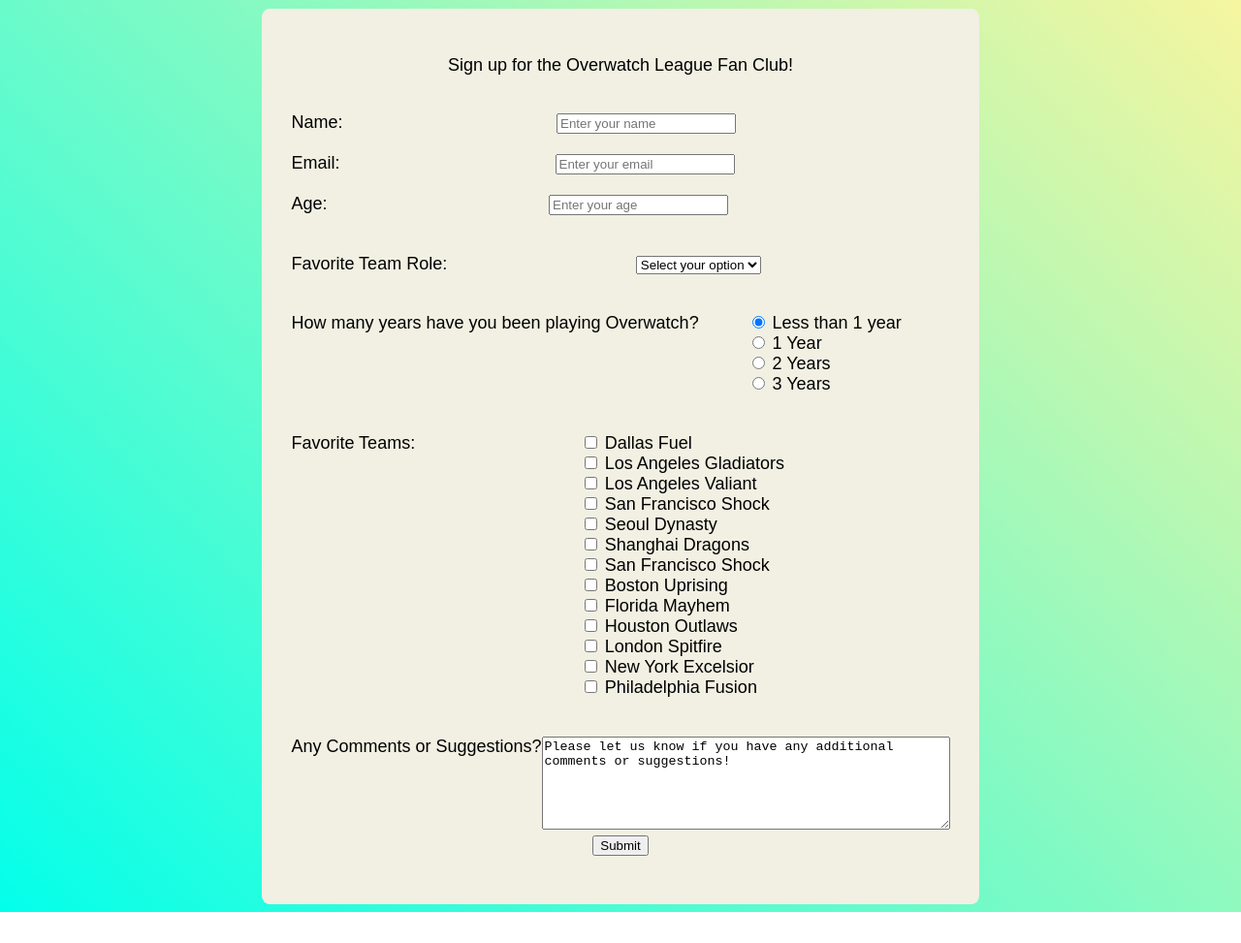
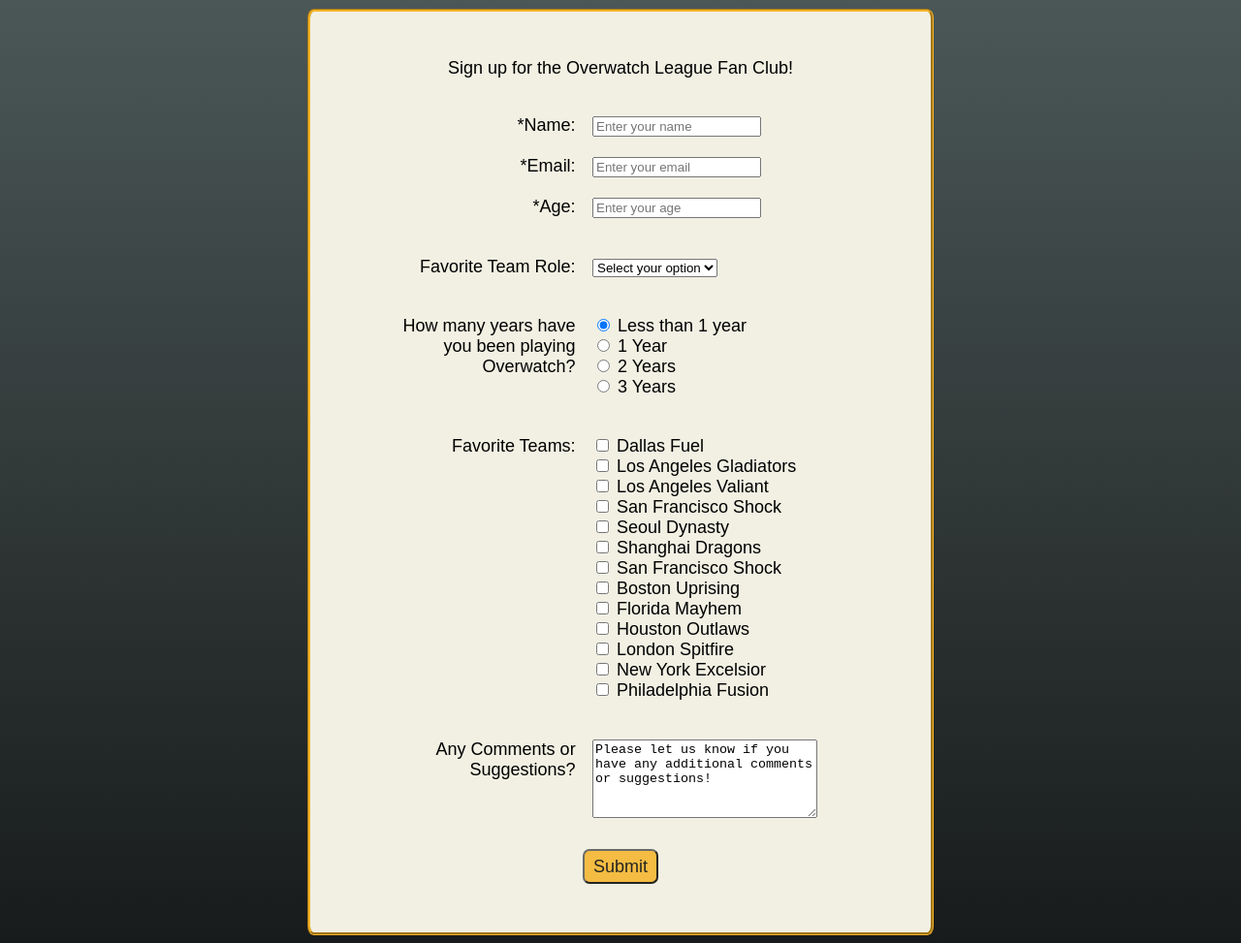
Before and after one commit to CannyBangbang/Overwatch-Survey, a plain HTML site: page index.html in a window 1280 px wide. Shown: the part 81-1054 px from the top of the page at 97% size. Before the commit the page ends 1022 px from the top, so only its background shows below. Drawn offline with Linux system fonts and the light colour scheme.

Commit message:
Final HTML/CSS added as well as ReadME file

```diff
--- a/index.html
+++ b/index.html
@@ -1,5 +1,4 @@
 <!DOCTYPE html>
-<!-- file should be named 'index.html'-->
 <html lang="en">
 
 <head>
@@ -16,28 +15,25 @@
     <form id='survey-form'>
       <div class='form-div'>
         <div class='left-column'>
-          <label id="name-label">Name:</label>
+          <label id="name-label">*Name:</label>
         </div>
         <div class='right-column'>
-          <input type="text" name="name" placeholder="Enter your name">
+          <input id='name' class='text-form' type="text" name="name" placeholder="Enter your name" required>
         </div>
       </div>
       <div class='left-column'>
-        <label id="email-label">Email:</label>
+        <label id="email-label">*Email:</label>
       </div>
-      <!--User Story #6: If I enter an email that is not formatted correctly, I will see an HTML5 validation error.-->
       <div class='right-column'>
-        <input type="text" name="email" placeholder="Enter your email">
+        <input id='email' class='text-form' type="email" name="email" placeholder="Enter your email" required>
       </div>
       <div class='form-div'>
         <div class='left-column'>
-          <label id="number-label">Age:</label>
+          <label id="number-label">*Age:</label>
         </div>
         <div class='right-column'>
-          <input type="text" name="NUMBER" placeholder="Enter your age">
+          <input id='number' class='text-form' type="number" name="age" placeholder="Enter your age" min="1" max="140" required>
         </div>
-        <!--User Story #8: If I enter non-numbers in the number input, I will see an HTML5 validation error.
-                                                                User Story #9: If I enter numbers outside the range of the number input, I will see an HTML5 validation error.-->
       </div>
       <div class='form-div'>
         <div class='left-column'>
@@ -58,13 +54,13 @@
           <label id="radio-label">How many years have you been playing Overwatch?</label>
         </div>
         <div class='right-column'>
-          <input type="radio" name="RADIO" value="less1" checked> Less than 1 year
+          <input type="radio" name="year" value="less1" checked> Less than 1 year
           <br>
-          <input type="radio" name="RADIO" value="1year"> 1 Year
+          <input type="radio" name="year" value="1year"> 1 Year
           <br>
-          <input type="radio" name="RADIO" value="2year"> 2 Years
+          <input type="radio" name="year" value="2year"> 2 Years
           <br>
-          <input type="radio" name="RADIO" value="3year"> 3 Years
+          <input type="radio" name="year" value="3year"> 3 Years
         </div>
       </div>
       <div class='form-div'>
@@ -104,10 +100,10 @@
           <label id="comment-label">Any Comments or Suggestions?</label>
         </div>
         <div class='right-column'>
-          <textarea name="comments" rows="6" cols="50">Please let us know if you have any additional comments or suggestions!</textarea>
+          <textarea class='comment-form' name="comments" rows="5" cols="28">Please let us know if you have any additional comments or suggestions!</textarea>
         </div>
         <div id='submit-div'>
-          <input type="submit" value="Submit">
+          <input id='submit' type="submit" value="Submit">
         </div>
       </div>
     </form>
--- a/style.css
+++ b/style.css
@@ -1,34 +1,61 @@
 @media screen and (max-width: 767px) {
   body {
     font-size: 1.2em;
+  }
+  .text-form {
+    width: 80%;
+  }
+  .comment-form {
+    width: 80%;
   }
 }
 @media (min-width: 768px) and (max-width: 991px) {
   body {
     font-size: 1.4em;
   }
+  .text-form {
+    width: 75%;
+  }
+  .comment-form {
+    width: 75%;
+}
 }
 @media (min-width: 992px) and (max-width: 1199px) {
   body {
     font-size: 1.6em;
+  }
+  .text-form {
+    width: 70%;
+  }
+  .comment-form {
+    width: 75%;
 }
 }
 @media screen and (min-width: 1200px) {
   body {
     font-size: 1.8em;
   }
+  .text-form {
+    width: 55%;
+  }
+  .comment-form {
+    width: 75%;
+}
 }
 
 html {
   font-family: "Arimo", sans-serif;
   font-size: 10px;
-    background: linear-gradient(45deg, rgb(3, 255, 234), rgb(255, 245, 157));
+  background: linear-gradient(0deg, rgb(24, 27, 27), rgb(79, 92, 92));
 }
 
 #survey-div {
   background: rgb(241, 240, 227);
   padding: 3rem;
   display: inline-block;
+  border-style: groove;
+  border-color: rgb(245, 180, 39);
+  border-width: 3px;
   border-radius: 1%;
   min-width: 40vw;
 }
@@ -42,13 +69,33 @@ html {
 }
 
 .left-column {
+  width: 32%;
   float: left;
   text-align: right;
   vertical-align: top;
+  margin-left: 10%;
 }
 
 .right-column {
+  width: 52%;
   display: inline-block;
   text-align: left;
   vertical-align: top;
 }
+
+#title {
+  color: rgb(245, 180, 39);
+}
+
+#submit {
+  background-color: rgb(245, 180, 39);
+  opacity: 0.85;
+  font-size: 1em;
+  padding: 0.3em 0.5em 0.3em 0.5em;
+  margin-top: 1.5em;
+  border-radius: 7px;
+}
+
+#submit:hover {
+  opacity: 1;
+}
```
Also changed, not shown: 1 other file. Lines whose indentation alone changed are shown as unchanged.
